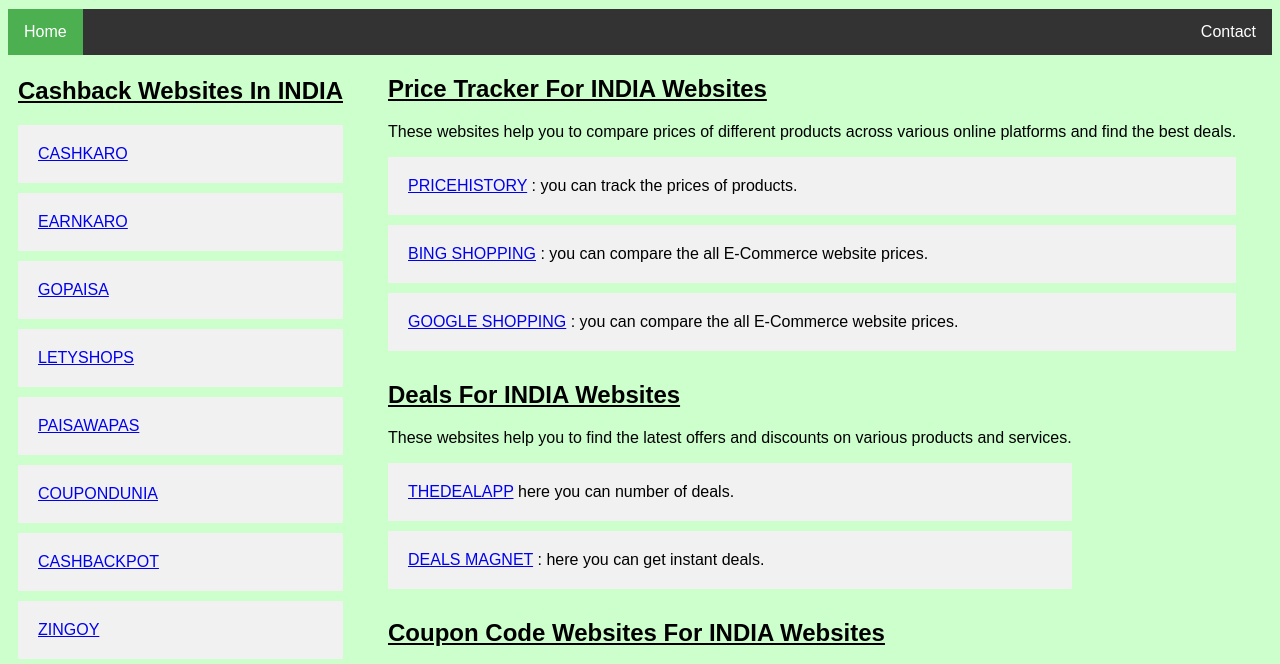
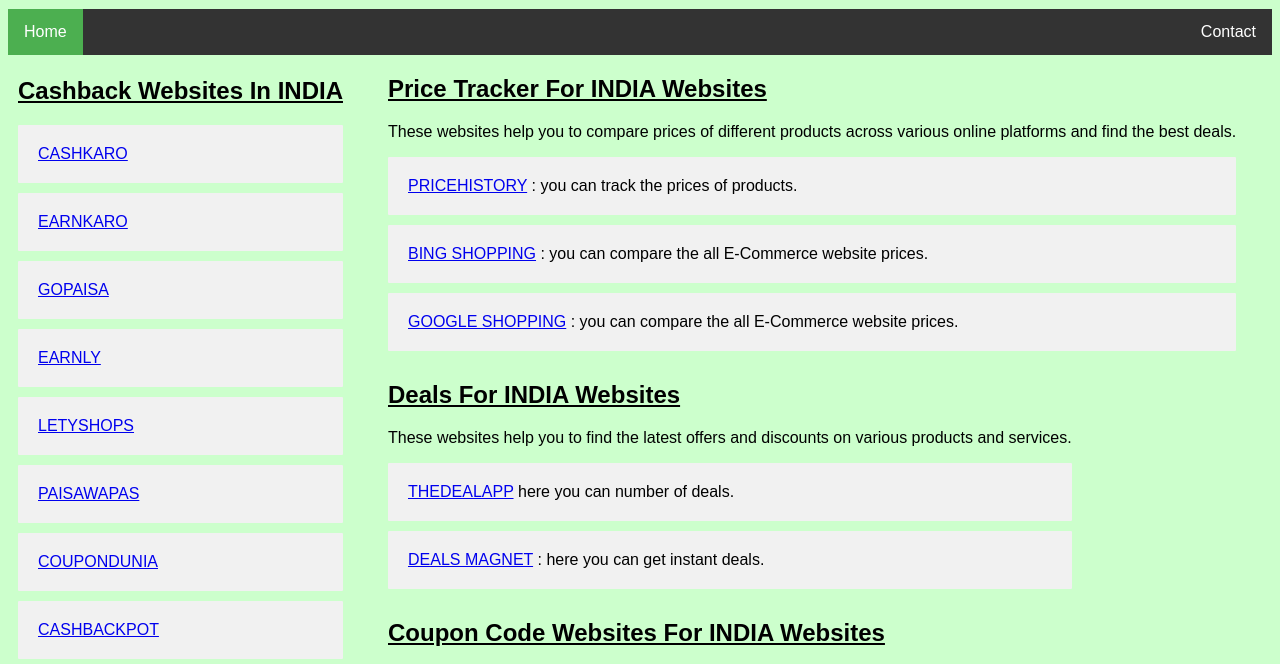
Before and after one commit to Mohith690/Cashbacks-coupons, a plain HTML site: page index.html in a window 1280 px wide. Shown: the part 79-743 px from the top of the page. Drawn offline with Linux system fonts and the light colour scheme.

Commit message:
index.html

```diff
--- a/index.html
+++ b/index.html
@@ -195,6 +195,7 @@
  <div class="box"><a href="https://cashkaro.com/">CASHKARO</a></div>
  <div class="box"><a href="https://earnkaro.com/">EARNKARO</a></div>
  <div class="box"><a href="https://www.gopaisa.com/">GOPAISA</a></div>
+   <div class="box"><a href="https://www.earnly.com/">EARNLY</a></div>
  <div class="box"><a href="https://letyshops.com/in">LETYSHOPS</a></div>
  <div class="box"><a href="https://www.paisawapas.com/">PAISAWAPAS</a></div>
  <div class="box"><a href="https://www.coupondunia.in/">COUPONDUNIA</a></div>
```
